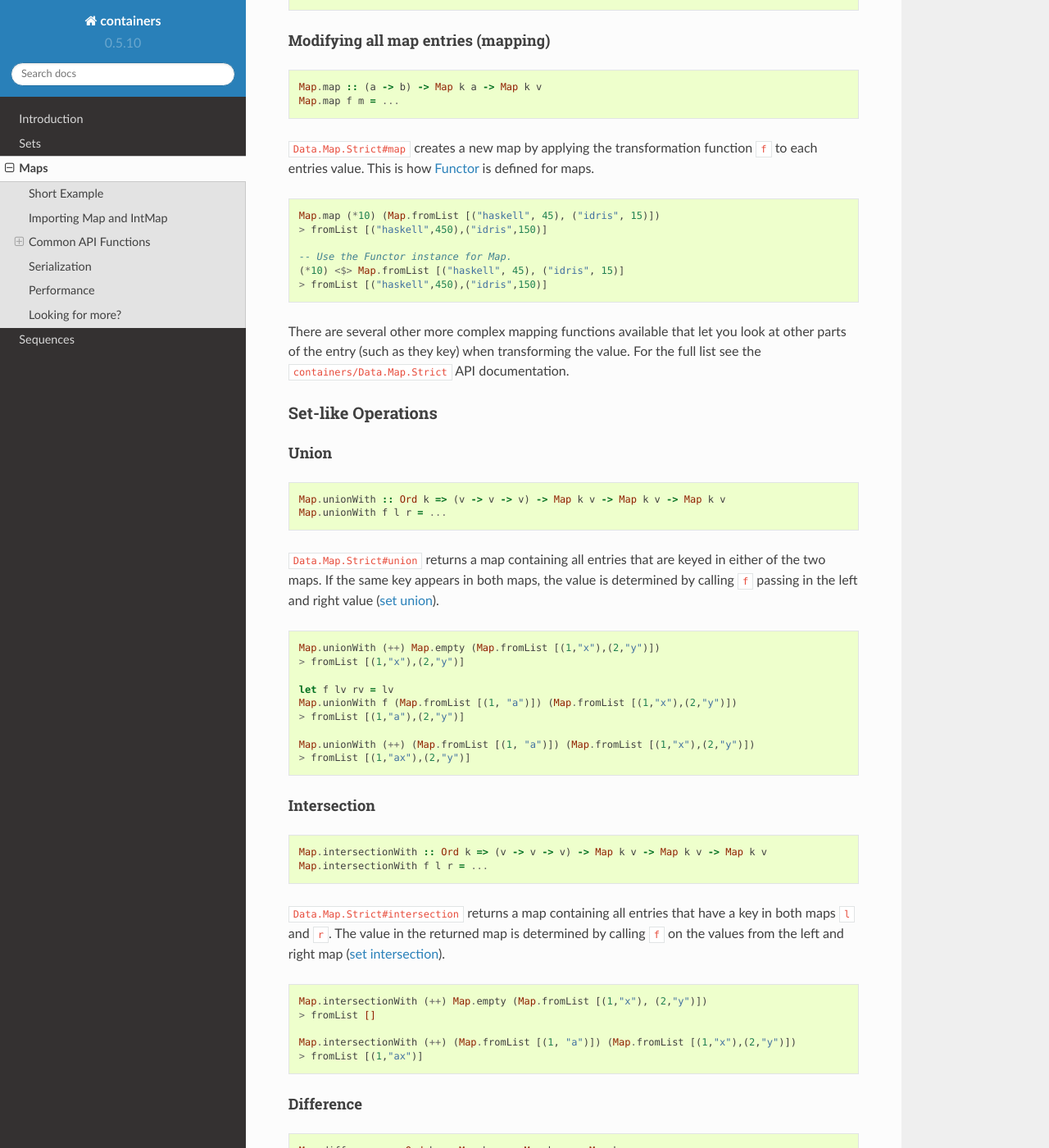
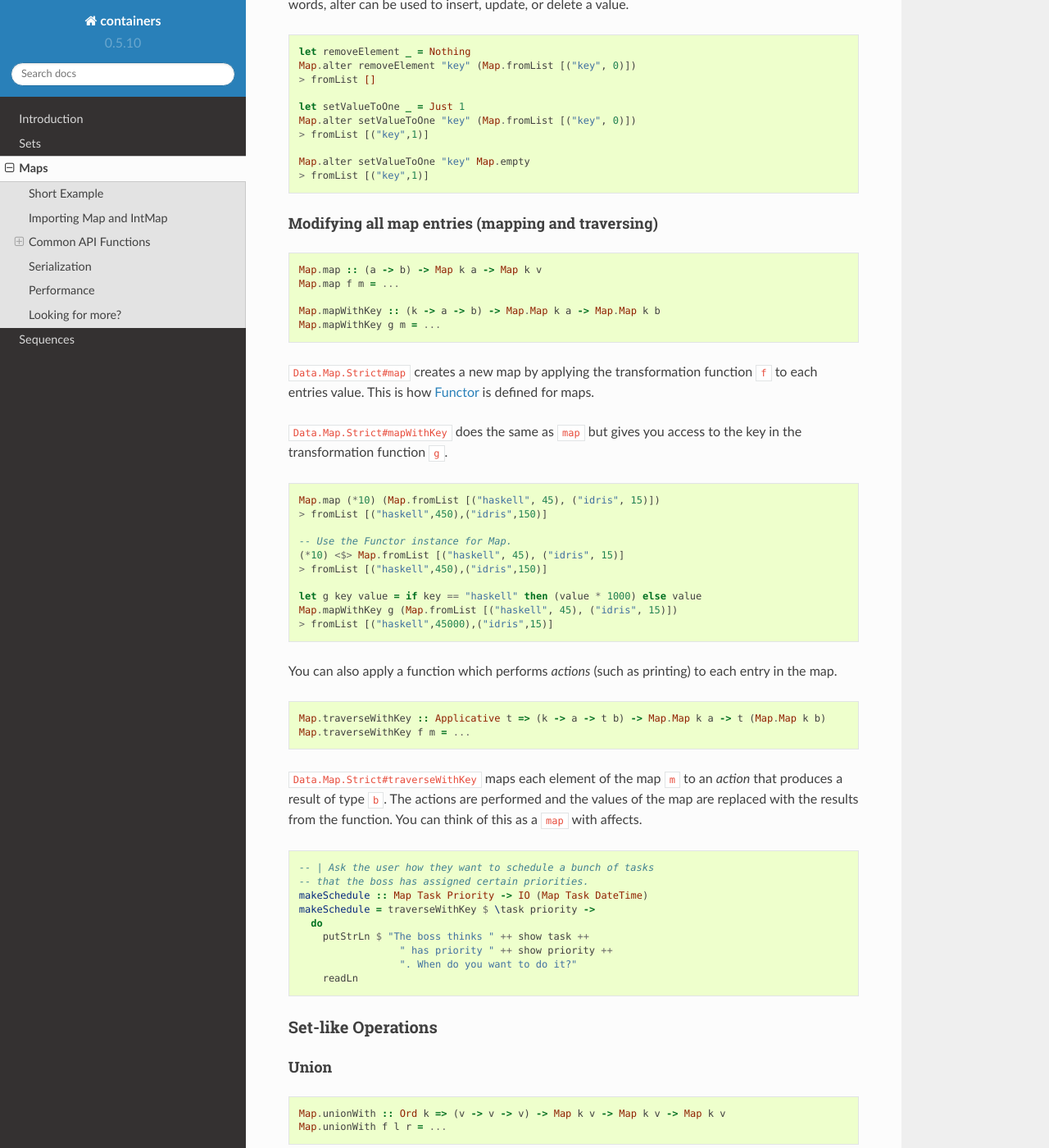
Before and after one commit to haskell/containers, a Sphinx documentation site: the page built from docs/map.rst, in a window 1280 px wide and 1400 px high, scrolled down 8213 px. Shown: the whole window at 82% size. Built offline with Sphinx 7.4.7 and the Read the Docs theme 2.0.0, drawn with Linux system fonts in a browser that asks for light colours; cross-references to code outside the pages are shown as plain code; some of the changed text lies outside the part shown.

Commit message:
Add section on immutability, add WithKey functions.
[ci skip]

```diff
--- a/docs/map.rst
+++ b/docs/map.rst
@@ -24,6 +23,17 @@
    `deriving
    <https://en.wikibooks.org/wiki/Haskell/Classes_and_types#Deriving>`_
    mechanism.
+
+All of these implementations are *immutable* which means that any update
+functions do not modify the map that you passed in, they creates a new map. In
+order to keep the changes you need to assign it to a new variable. For example::
+
+    let m1 = Map.fromList [("a", 1), ("b", 2)]
+    let m2 = Map.delete "a" m1
+    print m1
+    > fromList [("a",1),("b",2)]
+    print m2
+    > fromList [("b",2)]
 
 
 Short Example
@@ -454,17 +463,24 @@
     Map.alter setValueToOne "key" Map.empty
     > fromList [("key",1)]
 
-Modifying all map entries (mapping)
-"""""""""""""""""""""""""""""""""""
+Modifying all map entries (mapping and traversing)
+""""""""""""""""""""""""""""""""""""""""""""""""""
 
 ::
 
     Map.map :: (a -> b) -> Map k a -> Map k v
     Map.map f m = ...
 
+    Map.mapWithKey :: (k -> a -> b) -> Map.Map k a -> Map.Map k b
+    Map.mapWithKey g m = ...
+
+
 :haddock_short:`Data.Map.Strict#map` creates a new map by applying the
 transformation function ``f`` to each entries value. This is how `Functor
 <https://wiki.haskell.org/Typeclassopedia#Functor>`_ is defined for maps.
+
+:haddock_short:`Data.Map.Strict#mapWithKey` does the same as ``map`` but gives
+you access to the key in the transformation function ``g``.
 
 ::
 
@@ -475,10 +491,36 @@
     (*10) <$> Map.fromList [("haskell", 45), ("idris", 15)]
     > fromList [("haskell",450),("idris",150)]
 
-There are several other more complex mapping functions available that let you
-look at other parts of the entry (such as they key) when transforming the
-value. For the full list see the :haddock:`containers/Data.Map.Strict` API
-documentation.
+    let g key value = if key == "haskell" then (value * 1000) else value
+    Map.mapWithKey g (Map.fromList [("haskell", 45), ("idris", 15)])
+    > fromList [("haskell",45000),("idris",15)]
+
+
+You can also apply a function which performs *actions* (such as printing) to
+each entry in the map.
+
+::
+
+    Map.traverseWithKey :: Applicative t => (k -> a -> t b) -> Map.Map k a -> t (Map.Map k b)
+    Map.traverseWithKey f m = ...
+
+:haddock_short:`Data.Map.Strict#traverseWithKey` maps each element of the map
+``m`` to an *action* that produces a result of type ``b``. The actions are
+performed and the values of the map are replaced with the results from the
+function. You can think of this as a ``map`` with affects.
+
+::
+
+    -- | Ask the user how they want to schedule a bunch of tasks
+    -- that the boss has assigned certain priorities.
+    makeSchedule :: Map Task Priority -> IO (Map Task DateTime)
+    makeSchedule = traverseWithKey $ \task priority ->
+      do
+        putStrLn $ "The boss thinks " ++ show task ++
+	             " has priority " ++ show priority ++
+                     ". When do you want to do it?"
+        readLn
+
 
 
 Set-like Operations
```
Also changed, not shown: other parts of docs/map.rst (+2 -4 lines), docs/set.rst (+13 -1 lines).
